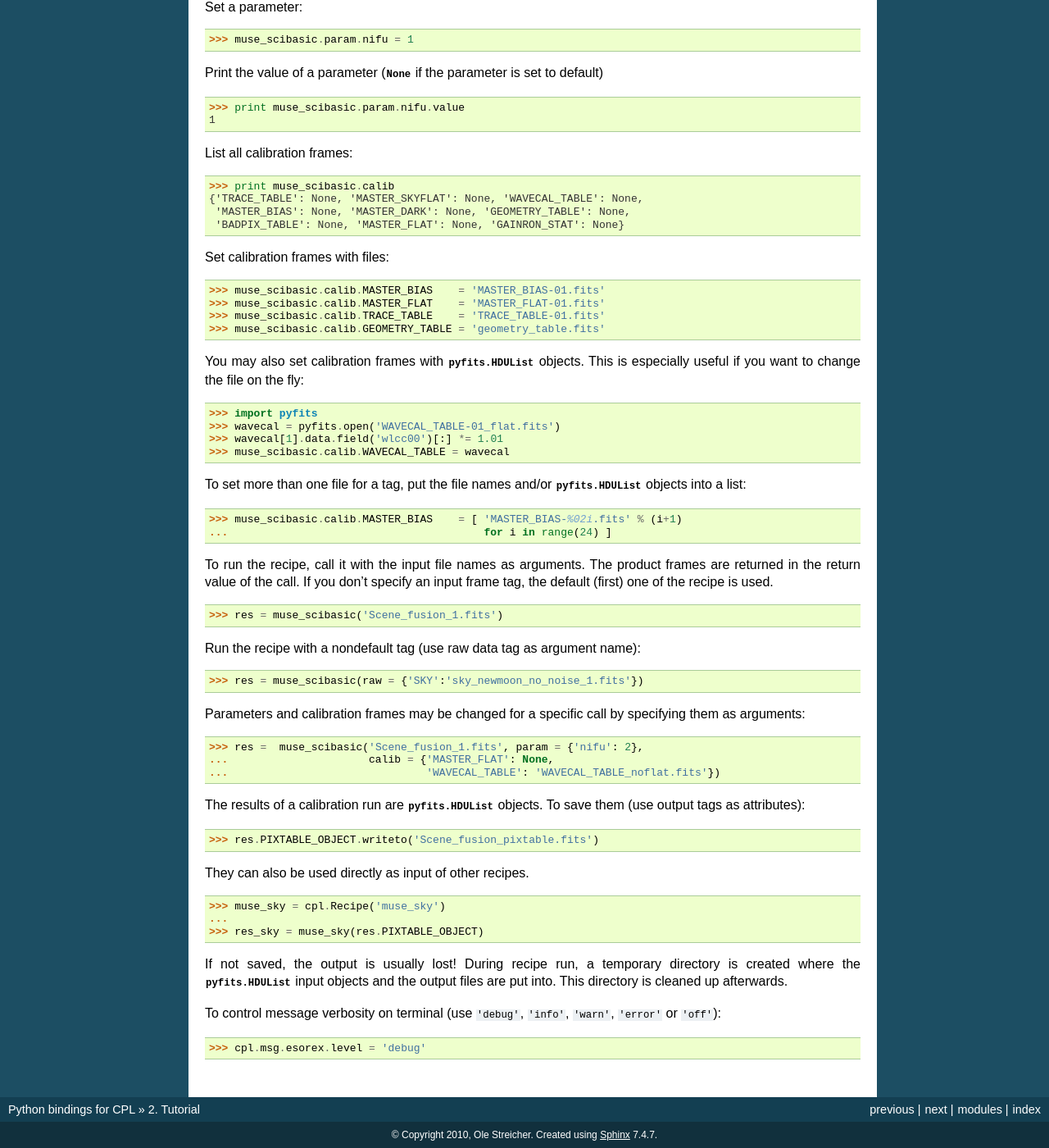
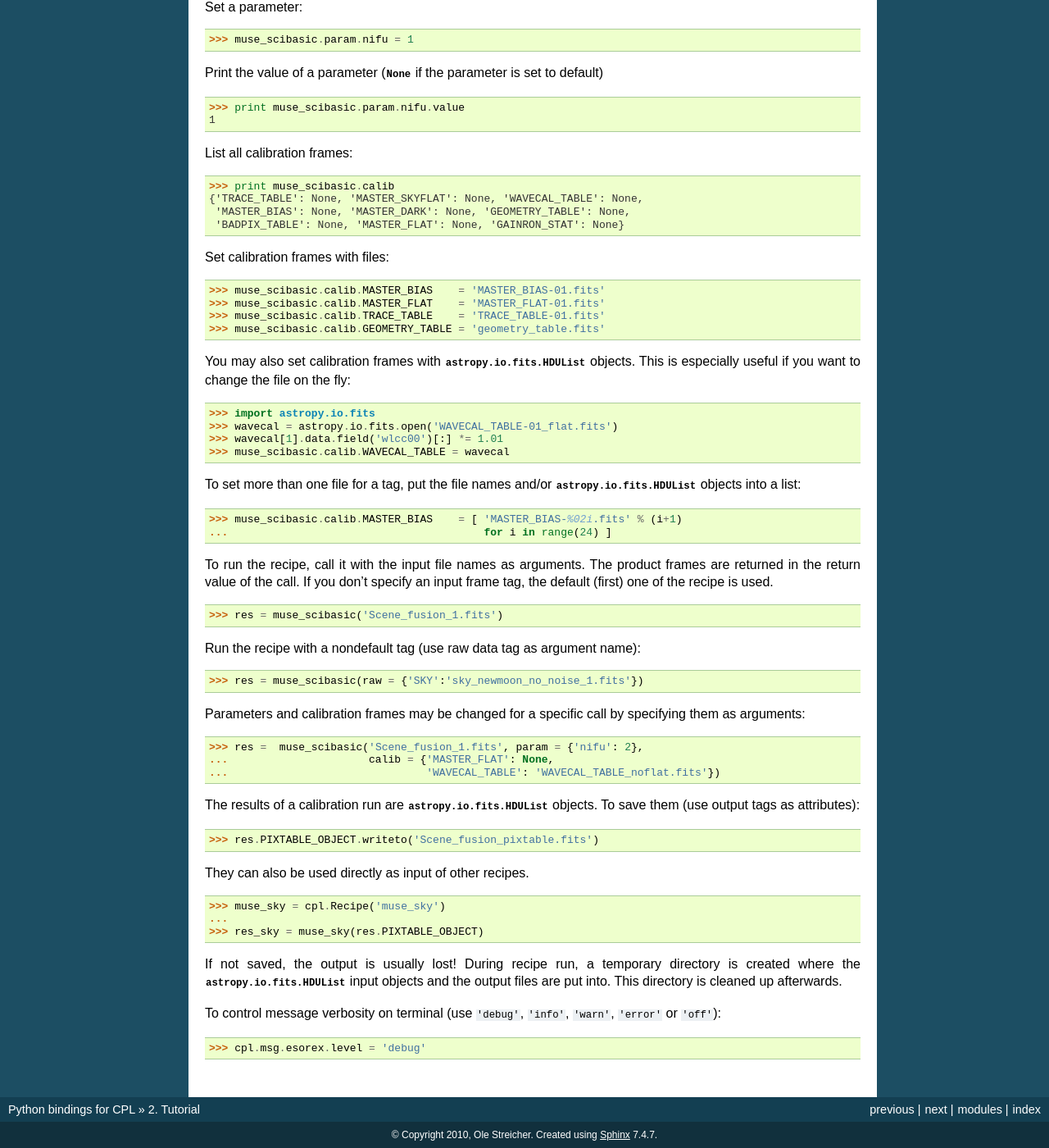
Before and after one commit to olebole/python-cpl, a Sphinx documentation site: the page built from doc/tutorial.rst, in a window 1280 px wide and 1400 px high, scrolled down 1549 px. Shown: the whole window at 82% size. Built offline with Sphinx 7.4.7, drawn with Linux system fonts in a browser that asks for light colours; the version number is read from the project's files by our own code.

Commit message:
Transition from pyfits to astropy.io.fits. Legacy support for pyfits remains.

```diff
--- a/doc/conf.py
+++ b/doc/conf.py
@@ -197,4 +197,4 @@ latex_use_modindex = False
 
 
 # Example configuration for intersphinx: refer to the Python standard library.
-intersphinx_mapping = {'http://docs.python.org/': None, 'http://packages.python.org/pyfits/':None}
+intersphinx_mapping = {'http://docs.python.org/': None, 'http://docs.astropy.org/':None}
--- a/doc/install.rst
+++ b/doc/install.rst
@@ -5,7 +5,8 @@ Prequisites
 -----------
 
 * `Python <http://www.python.org/>`_ 2.6 or 2.7,
-* `Pyfits <http://packages.python.org/pyfits/>`_
+* `Astropy <http://www.astropy.org/>`_ or
+  `Pyfits <http://packages.python.org/pyfits/>`_
 
 Binary packages
 ---------------
--- a/doc/recipe.rst
+++ b/doc/recipe.rst
@@ -44,8 +44,8 @@ These attributes and methods are available for all recipes.
    directory does not exist, it will be created before the recipe is
    executed. Output files within the output directory will be silently
    overwritten. If no output directory is set, the recipe call will result in
-   :class:`pyfits.HDUList` result objects. The output directory may be also
-   set as parameter in the recipe call.
+   :class:`astropy.io.fits.HDUList` result objects. The output directory may
+   be also set as parameter in the recipe call.
 
 .. attribute:: Recipe.temp_dir
 
--- a/doc/result.rst
+++ b/doc/result.rst
@@ -16,14 +16,14 @@ Result frames
      res = muse_bias(...)
      res.MASTER_BIAS.writeto('master_bias')
 
-   The attribute content is either a :class:`pyfits.HDUList` or a
+   The attribute content is either a :class:`astropy.io.fits.HDUList` or a
    :func:`list` of HDU lists, depending on the recipe and the call: If the
    recipe produces one out put frame of a tag per input file, the attribute
    contains a list if the recipe was called with a list, and if the recipe was
    called with a single input frame, the result attribute will also contain a
    single input frame. If the recipe combines all input frames to one output
-   frame, a single :class:`pyfits.HDUList` es returned, independent of the
-   input parameters. The following examples will illustrate this::
+   frame, a single :class:`astropy.io.fits.HDUList` es returned, independent
+   of the input parameters. The following examples will illustrate this::
 
      muse_scibasic = cpl.Recipe('muse_scibasic')
      ...
--- a/doc/tutorial.rst
+++ b/doc/tutorial.rst
@@ -4,8 +4,9 @@ Tutorial
 Simple example
 --------------
 
-The following code takes BIAS input file names from the command line and writes the
-MASTER BIAS to the file name provided with the :option:`-o` option::
+The following code takes BIAS input file names from the command line and
+writes the MASTER BIAS to the file name provided with the :option:`-o`
+option::
 
   from optparse import OptionParser
   import sys
@@ -108,16 +109,16 @@ Set calibration frames with files:
 >>> muse_scibasic.calib.TRACE_TABLE    = 'TRACE_TABLE-01.fits'
 >>> muse_scibasic.calib.GEOMETRY_TABLE = 'geometry_table.fits'
 
-You may also set calibration frames with :class:`pyfits.HDUList` objects. This
-is especially useful if you want to change the file on the fly:
+You may also set calibration frames with :class:`astropy.io.fits.HDUList`
+objects. This is especially useful if you want to change the file on the fly:
 
->>> import pyfits
->>> wavecal = pyfits.open('WAVECAL_TABLE-01_flat.fits')
+>>> import astropy.io.fits
+>>> wavecal = astropy.io.fits.open('WAVECAL_TABLE-01_flat.fits')
 >>> wavecal[1].data.field('wlcc00')[:] *= 1.01
 >>> muse_scibasic.calib.WAVECAL_TABLE = wavecal
 
 To set more than one file for a tag, put the file names and/or
-:class:`pyfits.HDUList` objects into a list:
+:class:`astropy.io.fits.HDUList` objects into a list:
 
 >>> muse_scibasic.calib.MASTER_BIAS    = [ 'MASTER_BIAS-%02i.fits' % (i+1)
 ...                                        for i in range(24) ]
@@ -139,8 +140,8 @@ specifying them as arguments:
 ...                      calib = {'MASTER_FLAT': None,
 ...                               'WAVECAL_TABLE': 'WAVECAL_TABLE_noflat.fits'})
 
-The results of a calibration run are :class:`pyfits.HDUList` objects.  To save
-them (use output tags as attributes):
+The results of a calibration run are :class:`astropy.io.fits.HDUList` objects.
+To save them (use output tags as attributes):
 
 >>> res.PIXTABLE_OBJECT.writeto('Scene_fusion_pixtable.fits')
 
@@ -151,8 +152,8 @@ They can also be used directly as input of other recipes.
 >>> res_sky = muse_sky(res.PIXTABLE_OBJECT)
 
 If not saved, the output is usually lost! During recipe run, a temporary
-directory is created where the :class:`pyfits.HDUList` input objects and the
-output files are put into. This directory is cleaned up afterwards.
+directory is created where the :class:`astropy.io.fits.HDUList` input objects
+and the output files are put into. This directory is cleaned up afterwards.
 
 To control message verbosity on terminal (use :literal:`'debug'`,
 :literal:`'info'`, :literal:`'warn'`, :literal:`'error'` or :literal:`'off'`):
--- a/setup.py
+++ b/setup.py
@@ -52,7 +52,7 @@ setup(
     url = 'https://pypi.python.org/pypi/%s/%s' % (pkgname, cpl_version),
     download_url = '%s/%s-%s.tar.gz' % (baseurl, pkgname, cpl_version),
     classifiers = classifiers,
-    requires = ['pyfits'],
+    requires = ['astropy'],
     provides = ['cpl'],
     packages = ['cpl'],
     ext_modules = [module1]
```
Also changed, not shown: 6 other files.
